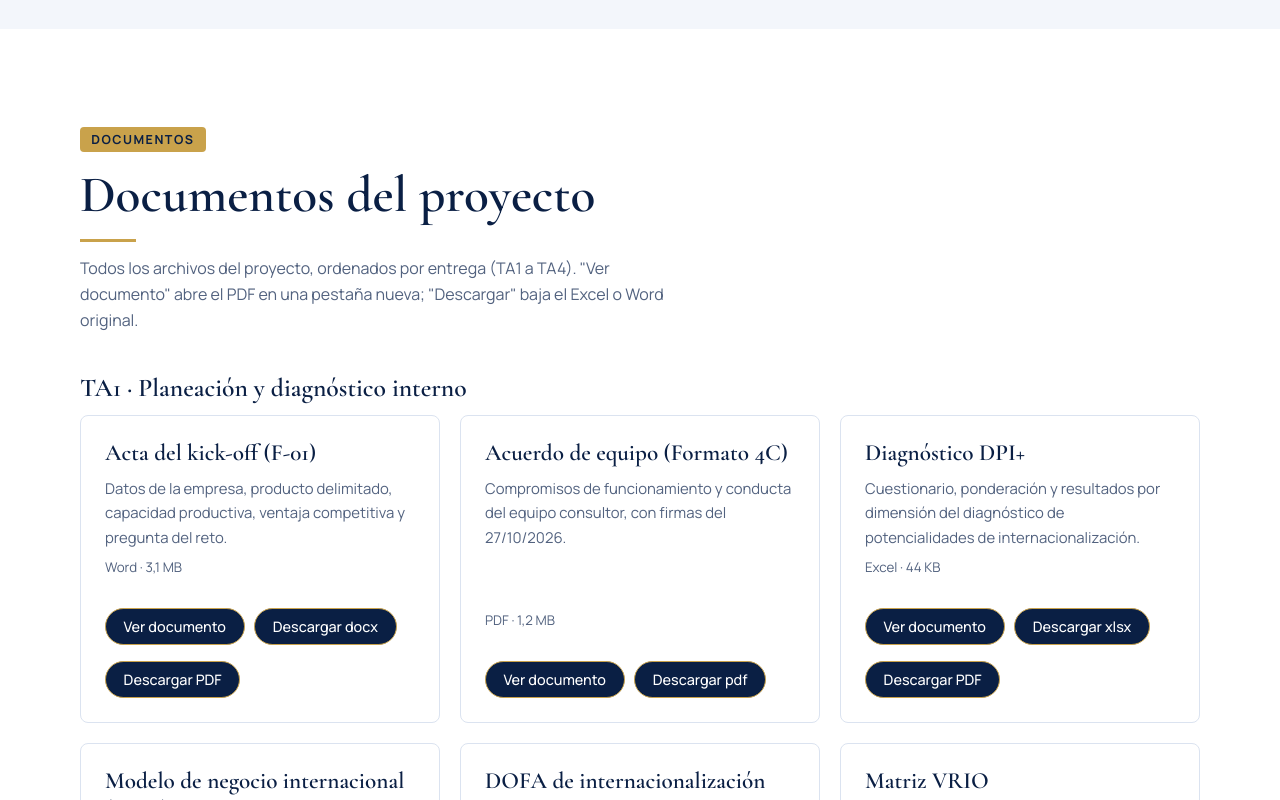
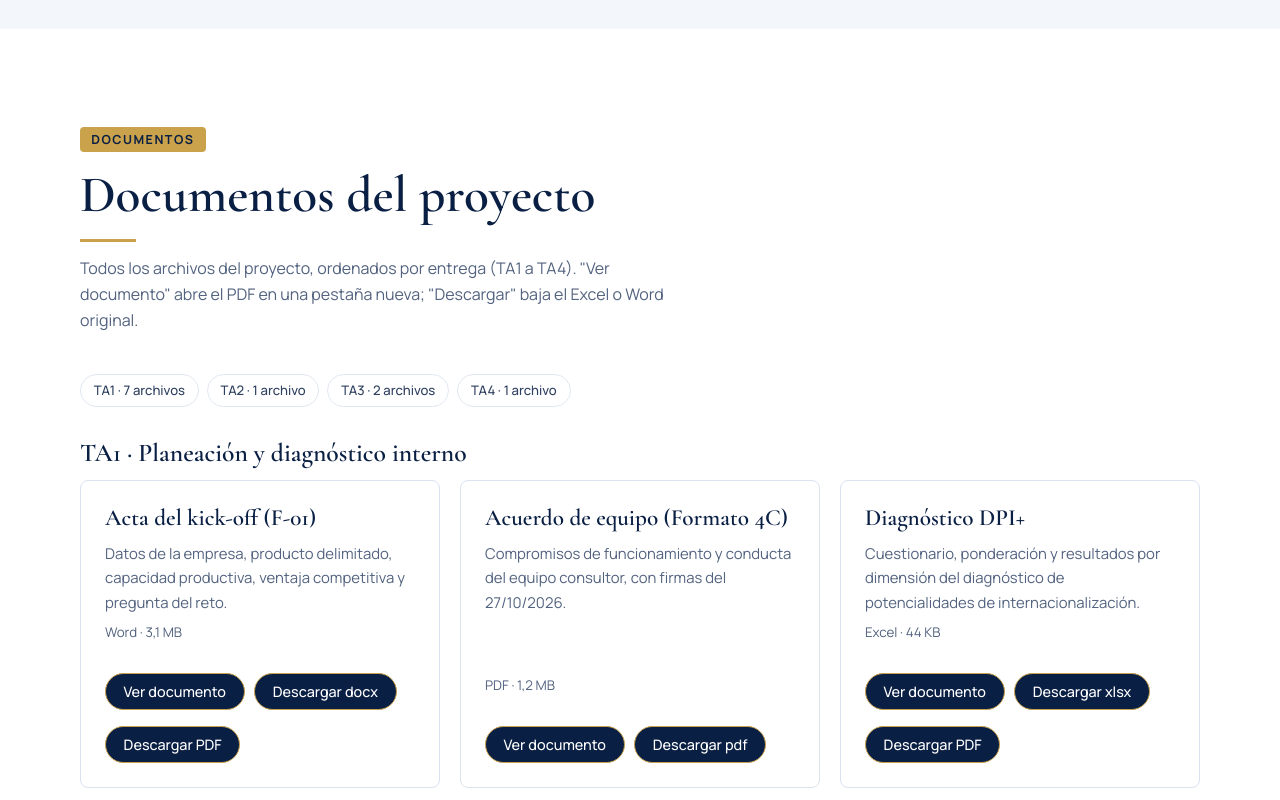
Before and after one commit to mvelez053/jcm-consultora, a plain HTML site: page index.html in a window 1280 px wide. Shown: the part 11200-12000 px from the top of the page. Drawn offline with nearby package versions, Linux system fonts and the light colour scheme.

Commit message:
Índice por entrega al inicio de Documentos
Co-Authored-By: Claude Opus 5.5 <noreply@anthropic.com>
Claude-Session: https://claude.ai/code/session_014RfFfYyzP32AchL4TuCFgh

```diff
--- a/index.html
+++ b/index.html
@@ -355,7 +355,7 @@ function links(k){var f=FI[k][4],ext=f.split('.').pop(),pdf=f.replace(/\.[a-z]+$
 var OLD='Versión entregada en TA1 con Panamá como mercado de referencia. El contenido actualizado a Chile está en la sección TA1 de esta página.';
 function docbtn(k){return '<div style="margin-top:1rem">'+(FI[k][5]==='old'?'<p class="hd" style="margin:0 0 .3rem">Archivo original: '+OLD+'</p>':'')+links(k)+'</div>'}
 var DG=[['TA1 · Planeación y diagnóstico interno',['acta','acuerdo','dpi','bmc','dofa','vrio','brechas']],['TA2 · Pre-viabilidad y preselección de 3 mercados',['ta2']],['TA3 · Análisis de entornos comparado',['f04','tm']],['TA4 · Selección del mercado idóneo',['wsm']]];
-document.getElementById('docs').innerHTML=DG.map(function(g){return '<div class="dg"><h3 class="gt">'+g[0]+'</h3><div class="docs">'+g[1].map(function(k){return '<div class="doc"><h3>'+FI[k][1]+'</h3><p>'+FI[k][2]+'</p><small>'+FI[k][3]+'</small>'+(FI[k][5]==='old'?'<span class="nt">'+OLD+'</span>':'')+links(k)+'</div>'}).join('')+'</div></div>'}).join('');
+document.getElementById('docs').innerHTML='<nav class="toc" aria-label="Documentos por entrega">'+DG.map(function(g,i){return '<a href="#dg-'+i+'">'+g[0].split(' · ')[0]+' · '+g[1].length+(g[1].length>1?' archivos':' archivo')+'</a>'}).join('')+'</nav>'+DG.map(function(g,i){return '<div class="dg" id="dg-'+i+'"><h3 class="gt">'+g[0]+'</h3><div class="docs">'+g[1].map(function(k){return '<div class="doc"><h3>'+FI[k][1]+'</h3><p>'+FI[k][2]+'</p><small>'+FI[k][3]+'</small>'+(FI[k][5]==='old'?'<span class="nt">'+OLD+'</span>':'')+links(k)+'</div>'}).join('')+'</div></div>'}).join('');
 var DPI=[['Madurez digital',89],['Inteligencia de mercados',75],['Potencial del producto',69],['Direccionamiento estratégico',67],['Tecnología e innovación',61],['Capacidad financiera',55],['Marco legal y PI',42],['Talento humano',37],['Sostenibilidad',14]];
 function bars(){return DPI.map(function(d){return '<div class="bar'+(d[1]<35?' lo':'')+'"><span>'+d[0]+'</span><i style="--w:'+d[1]+'%"></i><b>'+d[1]+'%</b></div>'}).join('')}
 function ul(a){return '<ul>'+a.map(function(x){return '<li>'+x+'</li>'}).join('')+'</ul>'}
```
